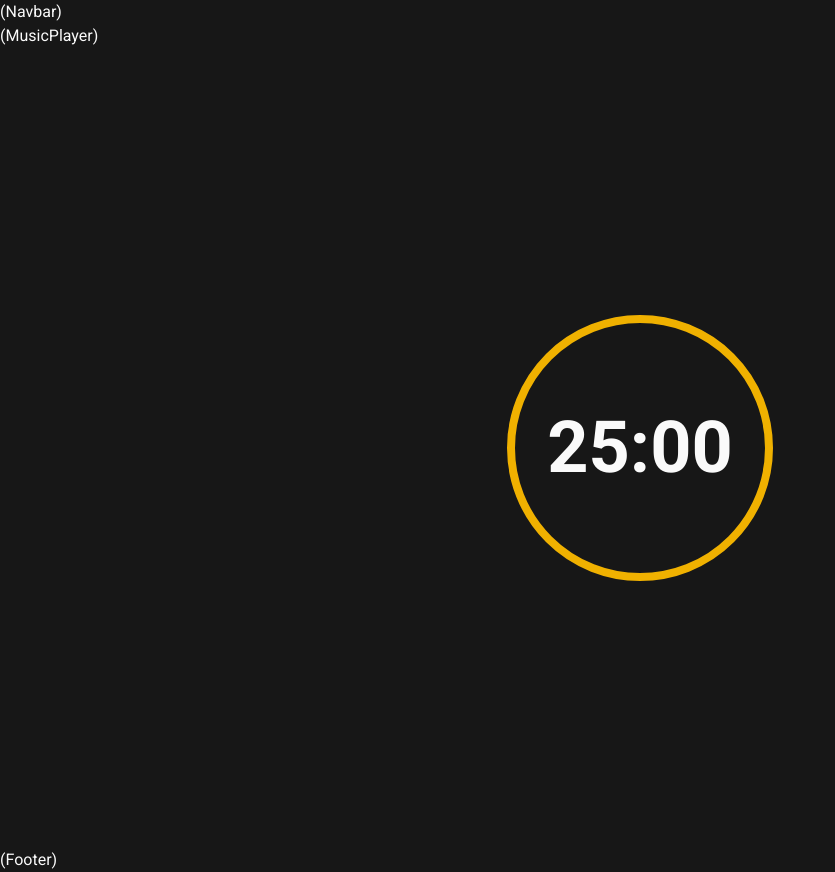
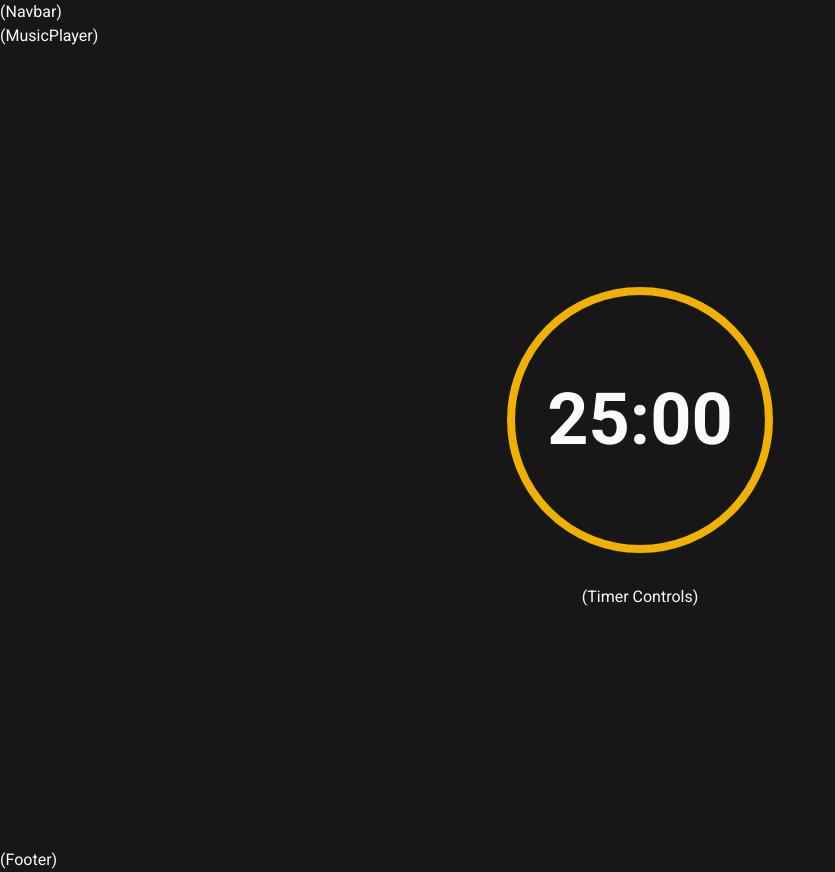
Before and after one commit to elixer-prince/elixer-focus, a React (Vite) app in the folder react-frontend/: page / in a window 1280 px wide. Shown: the whole page, without its empty margins (0-835 px from the left). Built offline with nearby package versions, Linux system fonts and the light colour scheme.

Commit message:
feat(timer-container): add a timer controls component

```diff
--- a/react-frontend/src/components/timer/Container.tsx
+++ b/react-frontend/src/components/timer/Container.tsx
@@ -1,4 +1,5 @@
 import { TimerProvider } from "../../contexts/TimerContext";
+import TimerControls from "./Controls";
 import TimerDisplay from "./Display";
 
 const TimerSection = () => {
@@ -21,7 +22,6 @@ const TimerSection = () => {
     // );
 
     // MUTABLE STATES
-    // const [timerInterval, setTimerInterval] = useState<any>(null);
     // const [currentSessionType, setCurrentSessionType] = useState(
     //     getFromLocalStorage("currentSessionType") || "Focus",
     // );
@@ -38,19 +38,13 @@ const TimerSection = () => {
     //         getFromLocalStorage("remainingTimeInSeconds") ||
     //             convertMinutesToSeconds(startTimeInMinutes),
     //     );
-    // const [endTime, setEndTime] = useState<number>(
-    //     getFromLocalStorage("endTime") || 0,
-    // );
-    // const [timerRunning, setTimerRunning] = useState<boolean>(
-    //     getFromLocalStorage("timerRunning") || false,
-    // );
     // const [timerPaused, setTimerPaused] = useState<boolean>(
     //     getFromLocalStorage("timerPaused") || true,
     // );
 
     return (
         <TimerProvider>
-            <section className="flex min-h-screen items-center justify-center p-4">
+            <section className="flex min-h-screen flex-col items-center justify-center gap-8 p-4">
                 {/* <CountdownTimerHeader
                 currentSessionType={currentSessionType}
                 setCurrentSessionType={setCurrentSessionType}
@@ -60,6 +54,8 @@ const TimerSection = () => {
             /> */}
 
                 <TimerDisplay />
+
+                <TimerControls />
 
                 {/* <div className={"mb-8 flex justify-center gap-4"}>
                 <button
--- /dev/null
+++ b/react-frontend/src/components/timer/Controls.tsx
@@ -0,0 +1,5 @@
+const TimerControls = () => {
+    return <div>(Timer Controls)</div>;
+};
+
+export default TimerControls;
```
